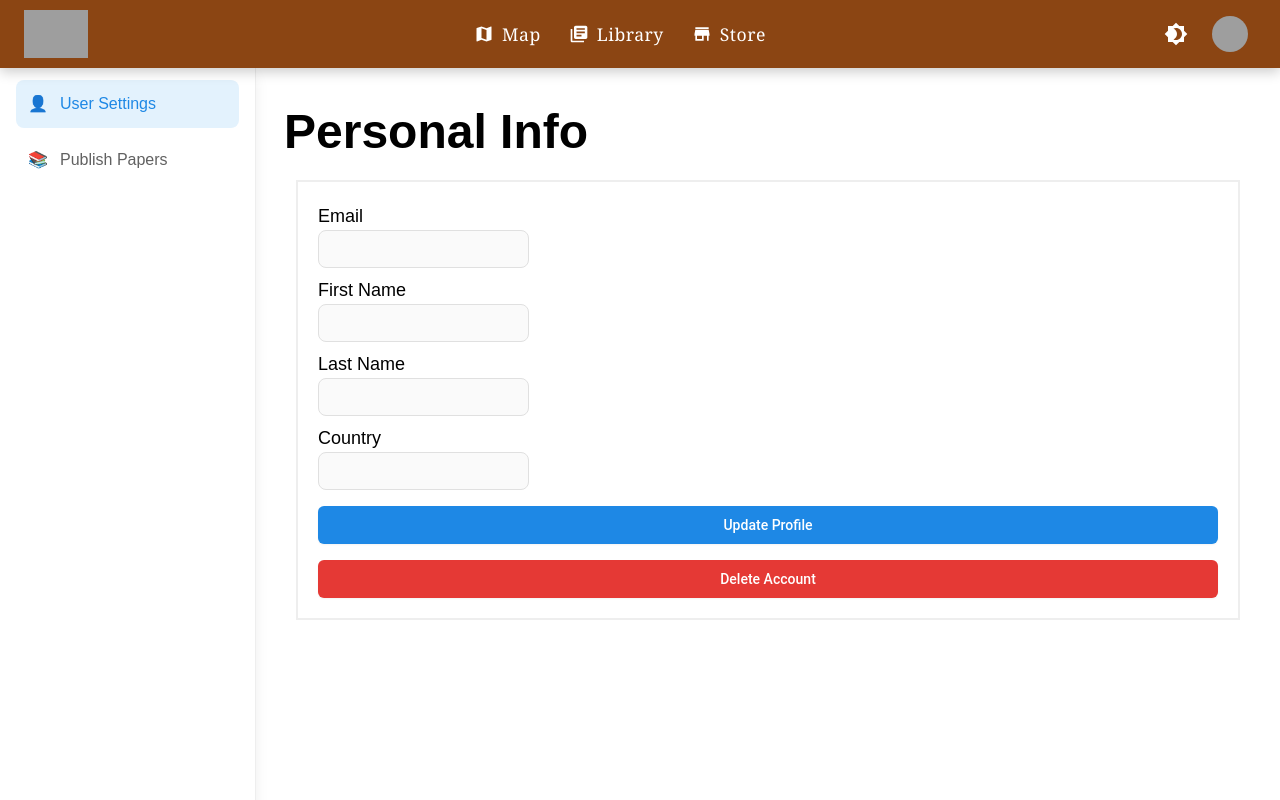
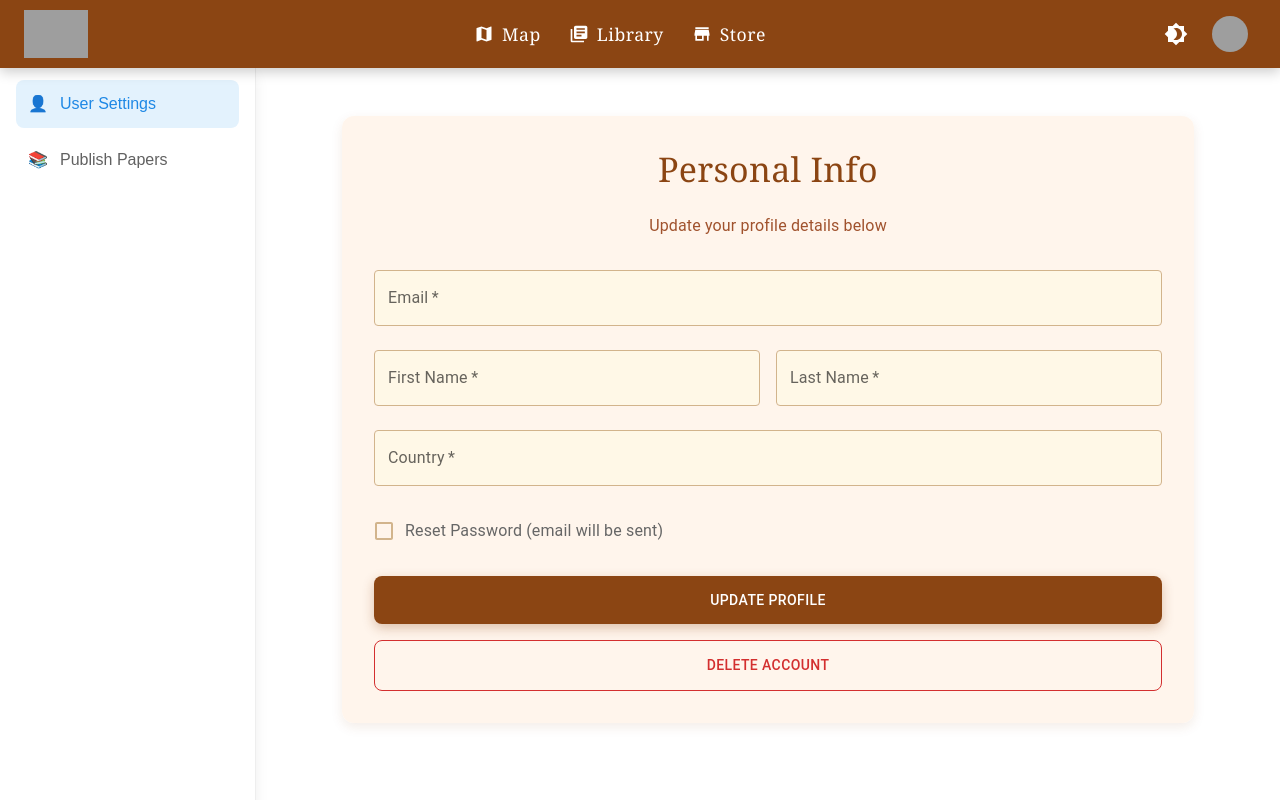
Before and after one commit to Allan0092/WorldReaderFrontend, a React (Vite) app: page /profile/user-settings in a window 1280 px wide. Built offline with nearby package versions, Linux system fonts and the light colour scheme; no server answers; sample sign-in values are in the browser's storage; grey boxes are pictures that could not be loaded.

Commit message:
redesign according to the theme

```diff
--- a/src/core/private/pages/ProfilePage.jsx
+++ b/src/core/private/pages/ProfilePage.jsx
@@ -1,3 +1,14 @@
+import {
+  Box,
+  Button,
+  Checkbox,
+  CircularProgress,
+  Container,
+  FormControlLabel,
+  Paper,
+  TextField,
+  Typography,
+} from "@mui/material";
 import axios from "axios";
 import { useEffect, useState } from "react";
 import { toast } from "react-toastify";
@@ -7,39 +18,48 @@ import {
 } from "../../../utils/authUtil";
 
 function ProfilePage() {
-  const [email, setEmail] = useState("");
-  const [firstName, setFirstName] = useState("");
-  const [lastName, setLastName] = useState("");
-  const [country, setCountry] = useState("");
+  const [formData, setFormData] = useState({
+    email: "",
+    first_name: "",
+    last_name: "",
+    country: "",
+  });
   const [resetPassword, setResetPassword] = useState(false);
+  const [isLoading, setIsLoading] = useState(false);
+  const [deleteLoading, setDeleteLoading] = useState(false);
 
   useEffect(() => {
     const fetchUserDetails = async () => {
       try {
         const userDetails = await getCurrentUserDetails();
-        setEmail(userDetails.email || "");
-        setFirstName(userDetails.first_name || "");
-        setLastName(userDetails.last_name || "");
-        setCountry(userDetails.country || "");
+        setFormData({
+          email: userDetails.email || "",
+          first_name: userDetails.first_name || "",
+          last_name: userDetails.last_name || "",
+          country: userDetails.country || "",
+        });
       } catch (error) {
         console.error("Failed to fetch user details", error);
+        toast.error("Could not load profile details");
       }
     };
     fetchUserDetails();
   }, []);
 
+  const handleChange = (e) => {
+    setFormData((prev) => ({
+      ...prev,
+      [e.target.name]: e.target.value,
+    }));
+  };
+
   const handleSubmit = async (e) => {
     e.preventDefault();
+    setIsLoading(true);
     try {
       const response = await axios.post(
-        `http://localhost:5000/api/user/update`,
-        {
-          email,
-          first_name: firstName,
-          last_name: lastName,
-          country,
-          resetPassword,
-        },
+        "http://localhost:5000/api/user/update",
+        { ...formData, resetPassword },
         {
           headers: {
             Authorization: `Bearer ${getCurrentToken()}`,
@@ -48,107 +68,220 @@ function ProfilePage() {
       );
       if (response.status === 201) {
         toast.success("Profile updated successfully");
-      } else {
-        toast.error("Failed to update profile");
       }
     } catch (e) {
-      console.log(e);
-      toast.error("An error occurred while updating the profile");
+      console.error("Update error:", e);
+      toast.error(e.response?.data || "Failed to update profile");
+    } finally {
+      setIsLoading(false);
     }
   };
 
-  const handleDelete = async (e) => {
-    e.preventDefault();
+  const handleDelete = async () => {
+    if (
+      !window.confirm(
+        "Are you sure you want to delete your account? This action cannot be undone."
+      )
+    ) {
+      return;
+    }
+    setDeleteLoading(true);
     try {
-      const response = await axios.delete(
-        `http://localhost:5000/api/user/${id}`
-      );
+      const response = await axios.delete("http://localhost:5000/api/user", {
+        headers: {
+          Authorization: `Bearer ${getCurrentToken()}`,
+        },
+      });
       if (response.status === 200) {
-        toast.success("User deleted successfully");
-      } else if (response.status === 404) {
-        toast.error("User not found");
+        toast.success("Account deleted successfully");
+        localStorage.removeItem("token"); // Logout user
+        window.location.href = "/login"; // Redirect to login
       }
     } catch (e) {
-      toast.error("Could not delete user");
+      console.error("Delete error:", e);
+      toast.error(e.response?.data || "Could not delete account");
+    } finally {
+      setDeleteLoading(false);
     }
   };
 
   return (
-    <>
-      <div>
-        <div className="font-fondamento font-extrabold mt-6 ml-3">
-          <h1 className="text-5xl">Personal Info</h1>
-        </div>
-      </div>
-      <div className="border-2 p-5 m-6">
-        <form onSubmit={handleSubmit}>
-          <div className="">
-            <label className="font-fondamento text-lg" htmlFor="email">
-              Email
-            </label>
-            <input
-              type="text"
-              id="email"
-              value={email}
-              onChange={(e) => setEmail(e.target.value)}
-              className="bg-gray-50 border p-2 block w-fit rounded-lg border-gray-300 focus:border-blue-500 focus:ring-blue-500 focus:ring-opacity-50 text-gray-900 text-sm "
+    <Container maxWidth="md" sx={{ py: 4 }}>
+      <Paper
+        elevation={6}
+        sx={{
+          bgcolor: "rgba(255, 245, 235, 0.95)", // Parchment-like background
+          p: 4,
+          borderRadius: 3,
+          boxShadow: "0 4px 12px rgba(139, 69, 19, 0.1)",
+        }}
+      >
+        {/* Header */}
+        <Typography
+          variant="h4"
+          align="center"
+          sx={{ fontFamily: "Georgia, serif", color: "#8B4513", mb: 3 }}
+        >
+          Personal Info
+        </Typography>
+        <Typography
+          variant="body1"
+          align="center"
+          sx={{ color: "#A0522D", mb: 4 }}
+        >
+          Update your profile details below
+        </Typography>
+
+        {/* Form */}
+        <Box component="form" onSubmit={handleSubmit} sx={{ spaceY: 3 }}>
+          <TextField
+            fullWidth
+            id="email"
+            name="email"
+            label="Email"
+            type="email"
+            value={formData.email}
+            onChange={handleChange}
+            disabled={isLoading || deleteLoading}
+            required
+            sx={{
+              mb: 3,
+              backgroundColor: "#FFF8E7",
+              borderRadius: 2,
+              "& .MuiOutlinedInput-root": {
+                "& fieldset": { borderColor: "#D2B48C" },
+                "&:hover fieldset": { borderColor: "#A0522D" },
+                "&.Mui-focused fieldset": { borderColor: "#8B4513" },
+              },
+            }}
+          />
+          <Box sx={{ display: "flex", gap: 2, mb: 3 }}>
+            <TextField
+              fullWidth
+              id="first_name"
+              name="first_name"
+              label="First Name"
+              value={formData.first_name}
+              onChange={handleChange}
+              disabled={isLoading || deleteLoading}
               required
+              sx={{
+                backgroundColor: "#FFF8E7",
+                borderRadius: 2,
+                "& .MuiOutlinedInput-root": {
+                  "& fieldset": { borderColor: "#D2B48C" },
+                  "&:hover fieldset": { borderColor: "#A0522D" },
+                  "&.Mui-focused fieldset": { borderColor: "#8B4513" },
+                },
+              }}
             />
-          </div>
-          <div className="mt-2">
-            <label className="font-fondamento text-lg" htmlFor="first_name">
-              First Name
-            </label>
-            <input
-              type="text"
-              id="first_name"
-              value={firstName}
-              onChange={(e) => setFirstName(e.target.value)}
-              className="bg-gray-50 border p-2 block w-fit rounded-lg border-gray-300 focus:border-blue-500 focus:ring-blue-500 focus:ring-opacity-50 text-gray-900 text-sm "
+            <TextField
+              fullWidth
+              id="last_name"
+              name="last_name"
+              label="Last Name"
+              value={formData.last_name}
+              onChange={handleChange}
+              disabled={isLoading || deleteLoading}
               required
+              sx={{
+                backgroundColor: "#FFF8E7",
+                borderRadius: 2,
+                "& .MuiOutlinedInput-root": {
+                  "& fieldset": { borderColor: "#D2B48C" },
+                  "&:hover fieldset": { borderColor: "#A0522D" },
+                  "&.Mui-focused fieldset": { borderColor: "#8B4513" },
+                },
+              }}
             />
-          </div>
-          <div className="mt-2">
-            <label className="font-fondamento text-lg" htmlFor="last_name">
-              Last Name
-            </label>
-            <input
-              type="text"
-              id="last_name"
-              value={lastName}
-              onChange={(e) => setLastName(e.target.value)}
-              className="bg-gray-50 border p-2 block w-fit rounded-lg border-gray-300 focus:border-blue-500 focus:ring-blue-500 focus:ring-opacity-50 text-gray-900 text-sm "
-              required
-            />
-          </div>
-          <div className="mt-2">
-            <label className="font-fondamento text-lg" htmlFor="country">
-              Country
-            </label>
-            <input
-              type="text"
-              id="country"
-              value={country}
-              onChange={(e) => setCountry(e.target.value)}
-              className="bg-gray-50 border p-2 block w-fit rounded-lg border-gray-300 focus:border-blue-500 focus:ring-blue-500 focus:ring-opacity-50 text-gray-900 text-sm "
-              required
-            />
-          </div>
-          <button
+          </Box>
+          <TextField
+            fullWidth
+            id="country"
+            name="country"
+            label="Country"
+            value={formData.country}
+            onChange={handleChange}
+            disabled={isLoading || deleteLoading}
+            required
+            sx={{
+              mb: 3,
+              backgroundColor: "#FFF8E7",
+              borderRadius: 2,
+              "& .MuiOutlinedInput-root": {
+                "& fieldset": { borderColor: "#D2B48C" },
+                "&:hover fieldset": { borderColor: "#A0522D" },
+                "&.Mui-focused fieldset": { borderColor: "#8B4513" },
+              },
+            }}
+          />
+          <FormControlLabel
+            control={
+              <Checkbox
+                checked={resetPassword}
+                onChange={(e) => setResetPassword(e.target.checked)}
+                disabled={isLoading || deleteLoading}
+                sx={{
+                  color: "#D2B48C",
+                  "&.Mui-checked": { color: "#8B4513" },
+                }}
+              />
+            }
+            label="Reset Password (email will be sent)"
+            sx={{ mb: 3, color: "#666" }}
+          />
+          <Button
             type="submit"
-            className="mt-4 w-full flex justify-center py-2 px-4 border border-transparent rounded-md shadow-sm text-sm font-medium text-white bg-blue-600 hover:bg-blue-700 focus:outline-none focus:ring-2 focus:ring-offset-2 focus:ring-blue-500"
+            fullWidth
+            variant="contained"
+            disabled={isLoading || deleteLoading}
+            sx={{
+              py: 1.5,
+              bgcolor: "#8B4513",
+              color: "white",
+              borderRadius: 2,
+              boxShadow: "0 4px 12px rgba(139, 69, 19, 0.3)",
+              "&:hover": { bgcolor: "#A0522D" },
+              "&:disabled": { bgcolor: "#D2B48C" },
+            }}
           >
-            Update Profile
-          </button>
-        </form>
-        <button
-          onClick={handleDelete}
-          className="mt-4 w-full flex justify-center py-2 px-4 border border-transparent rounded-md shadow-sm text-sm font-medium text-white bg-red-600 hover:bg-red-700 focus:outline-none focus:ring-2 focus:ring-offset-2 focus:ring-red-500"
-        >
-          Delete Account
-        </button>
-      </div>
-    </>
+            {isLoading ? (
+              <>
+                <CircularProgress size={20} sx={{ mr: 2, color: "white" }} />
+                Updating...
+              </>
+            ) : (
+              "Update Profile"
+            )}
+          </Button>
+          <Button
+            fullWidth
+            variant="outlined"
+            color="error"
+            onClick={handleDelete}
+            disabled={isLoading || deleteLoading}
+            sx={{
+              mt: 2,
+              py: 1.5,
+              borderColor: "#D32F2F",
+              color: "#D32F2F",
+              borderRadius: 2,
+              "&:hover": { bgcolor: "#FFEBEE", borderColor: "#C62828" },
+              "&:disabled": { borderColor: "#E57373", color: "#E57373" },
+            }}
+          >
+            {deleteLoading ? (
+              <>
+                <CircularProgress size={20} sx={{ mr: 2, color: "#E57373" }} />
+                Deleting...
+              </>
+            ) : (
+              "Delete Account"
+            )}
+          </Button>
+        </Box>
+      </Paper>
+    </Container>
   );
 }
 
```
